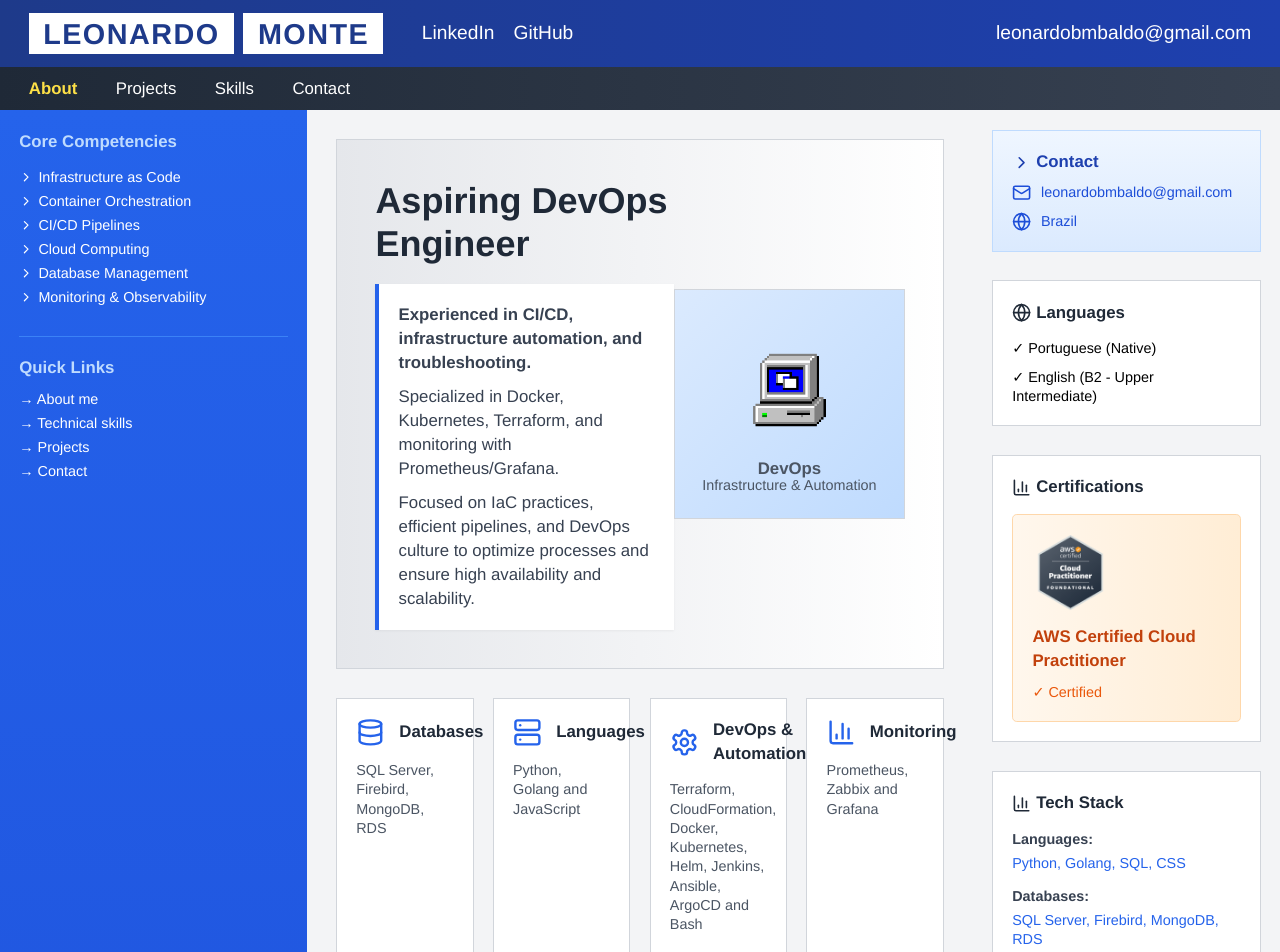
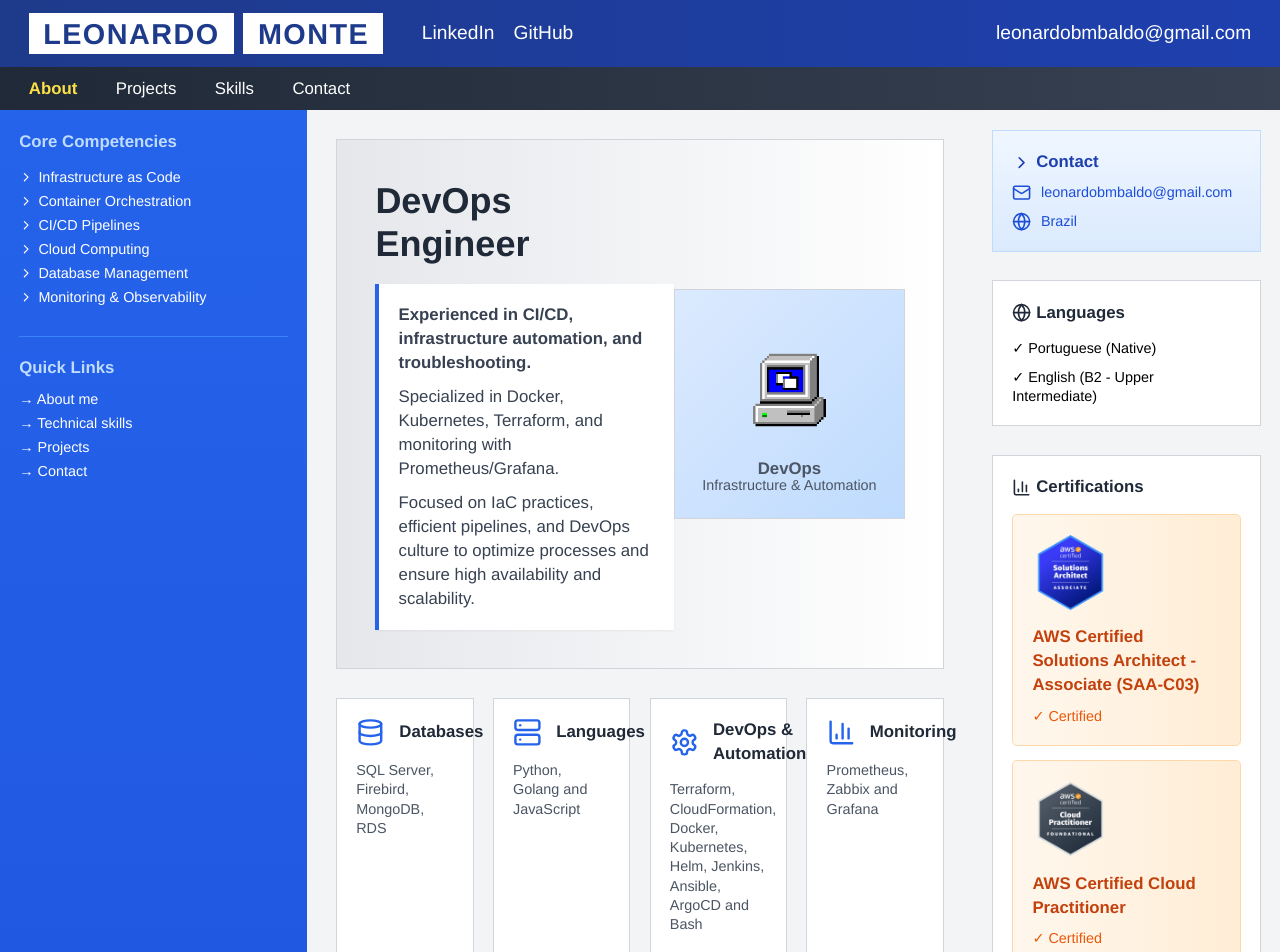
Before and after one commit to leomonte-dev/portfolio-devops, a Next.js app: page / in a window 1280 px wide. Shown: the top 952 px of the page. Built offline with nearby package versions, Linux system fonts and the light colour scheme.

Commit message:
Update title to DevOps Engineer and add SAA-C03 badge
Remove unused duplicate image public/images/c.

Co-Authored-By: Claude Opus 5.5 (1M context) <noreply@anthropic.com>

```diff
--- a/app/page.tsx
+++ b/app/page.tsx
@@ -118,7 +118,7 @@ export default function DevOpsPortfolio() {
               <div className="flex items-center justify-between">
                 <div className="max-w-2xl">
                   <h1 className="text-3xl font-bold text-gray-800 mb-4">
-                    Aspiring DevOps Engineer
+                    DevOps Engineer
                   </h1>
                   <div className="bg-white border-l-4 border-blue-600 p-4 shadow-sm">
                     <p className="text-sm text-gray-700 mb-2">
@@ -256,6 +256,21 @@ export default function DevOpsPortfolio() {
                 <div className="flex items-center mb-3">
                   <div className="w-16 h-16 mr-3">
                     <Image
+                      src="/images/awsbadge-saac03.png"
+                      alt="AWS Certified Solutions Architect - Associate Badge"
+                      width={64}
+                      height={64}
+                      className="object-contain"
+                    />
+                  </div>
+                </div>
+                <div className="text-sm text-orange-700 font-bold mb-2">AWS Certified Solutions Architect - Associate (SAA-C03)</div>
+                <div className="text-xs text-orange-600">✓ Certified</div>
+              </div>
+              <div className="bg-gradient-to-r from-orange-50 to-orange-100 border border-orange-200 p-4 rounded">
+                <div className="flex items-center mb-3">
+                  <div className="w-16 h-16 mr-3">
+                    <Image
                       src="/images/awsbadge.png"
                       alt="AWS Certified Cloud Practitioner Badge"
                       width={64}
```
Also changed, not shown: public/images/awsbadge-saac03.png (added), 1 other file (tests, documents, lock files or other folders).
